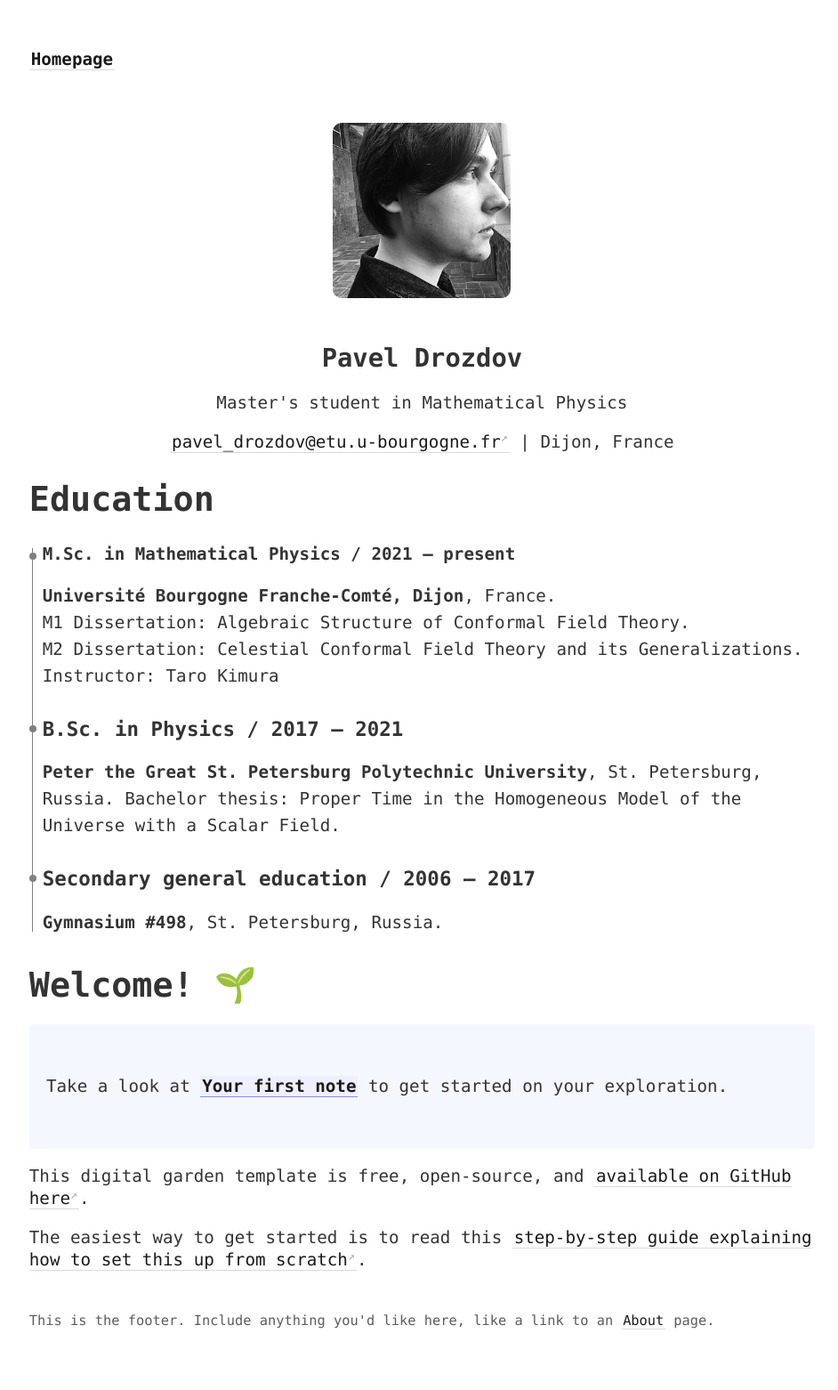
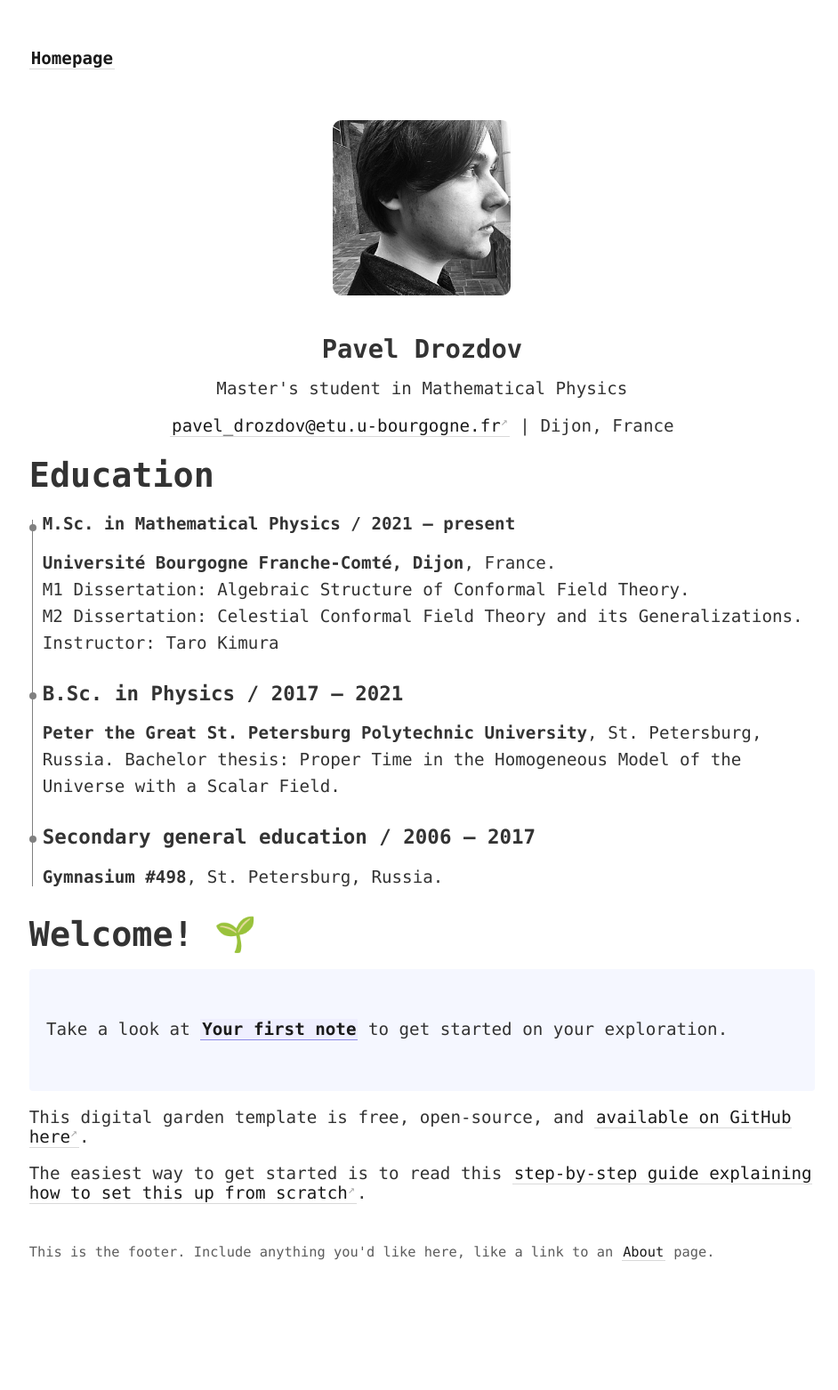
Before and after one commit to senseofeternity/drozdov, a Jekyll site: the page built from _pages/index.md, in a window 1280 px wide. Shown: the whole page at 89% size, without its empty margins (44-986 px from the left). Built offline with Jekyll 4.4.1, drawn with Linux system fonts in a browser that asks for light colours; after the commit the page ends 1483 px from its top, so only the background shows below that.

Commit message:
Update _style.scss

```diff
--- a/_sass/_style.scss
+++ b/_sass/_style.scss
@@ -10,7 +10,7 @@ body {
   box-sizing: content-box;
   font-family: $font-family;
   margin: 0 auto;
-  line-height: 1.3;
+ /* line-height: 1.3; */
   padding: 4vh 6vw;
   overflow-x: hidden;
   color: $color-text;
@@ -70,7 +70,7 @@ h3,
 h4,
 h5,
 h6 {
-  line-height: 1.3;
+  line-height: 1;
   margin-bottom: 0;
   padding-bottom: 0;
 }
```
